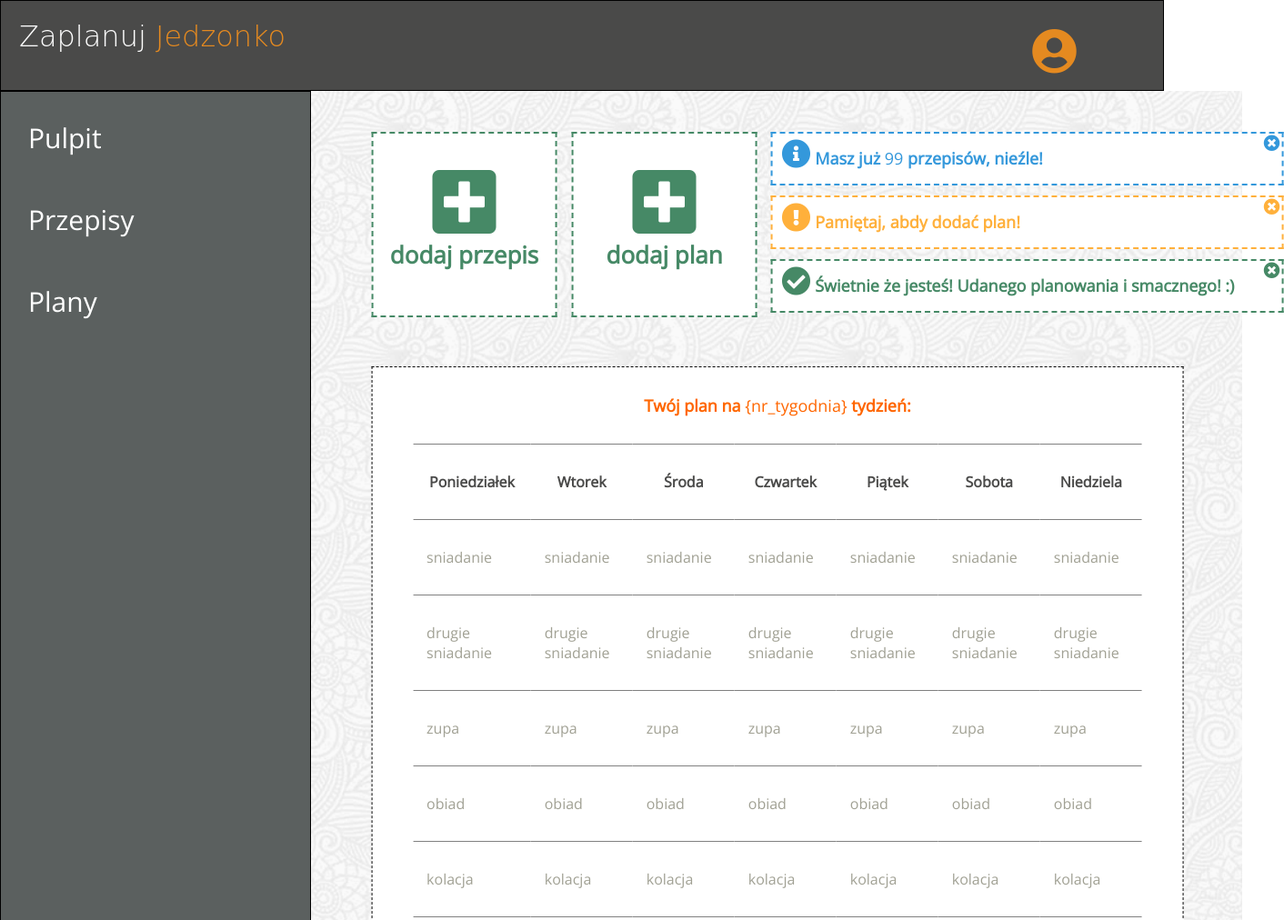
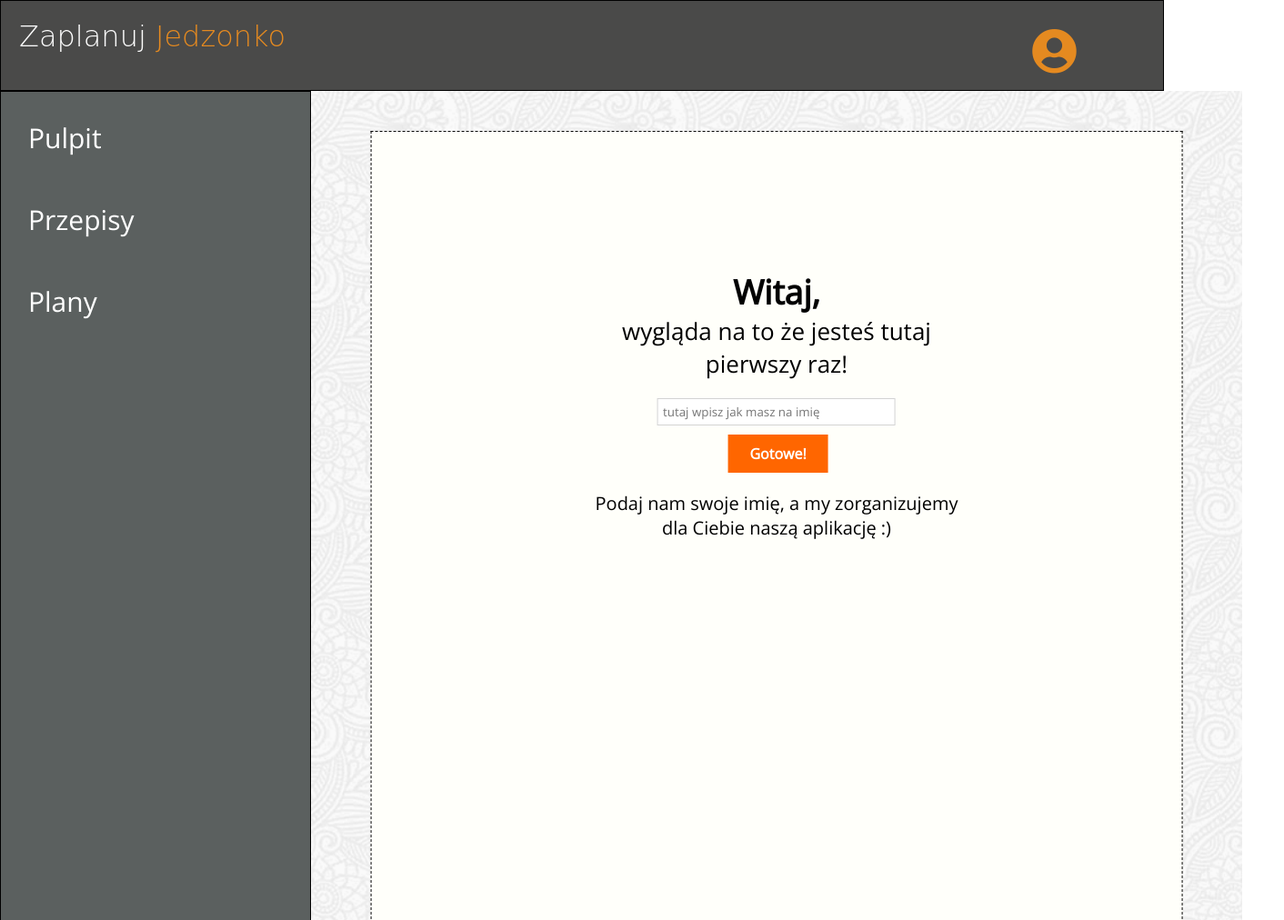
Before and after one commit to olawwska/Zaplanuj_jedzonko, a website: page development/app.html in a window 1280 px wide. Shown: the top 1012 px of the page at 91% size, 1412 px wide, since content can reach past the window. Drawn offline with nearby package versions, Linux system fonts and the light colour scheme; files that its build step writes are made by us from their sources; a web font is replaced by a local one.

Commit message:
poprawione_logowanie

```diff
--- a/development/app.html
+++ b/development/app.html
@@ -60,7 +60,7 @@
             dodaj plan</div></a>
 
           <div class="section__background-img-back-to-app-info-widget">
-            <i class="fa fa-info-circle"></i>  Masz już <span class="numberOfRecipes">99</span> przepisów, nieźle!
+            <i class="fa fa-info-circle"></i>  Masz już <span class="numberOfRecipes">0</span> przepisów, nieźle!
             <div class="font-awsome"><i class="fa fa-times-circle"></i></div>
           </div>
 
--- a/development/js/app.js
+++ b/development/js/app.js
@@ -47,6 +47,14 @@ document.addEventListener("DOMContentLoaded", function () {
         firstTimeInApp.style.display = "none";
 
         backToApp.style.display = "block";
+
+        if (savedData == null) {
+
+            firstTimeInApp.style.display = "block";
+
+            backToApp.style.display = "none";
+
+        }
 
 
 
@@ -166,8 +174,17 @@ document.addEventListener("DOMContentLoaded", function () {
         }
 
 
+    next.addEventListener('click', function () {
+
+        console.log(schedules[i]);
+
+    });
+
+    previous.addEventListener('click', function () {
 
 
+
+    });
 
 
 
```
